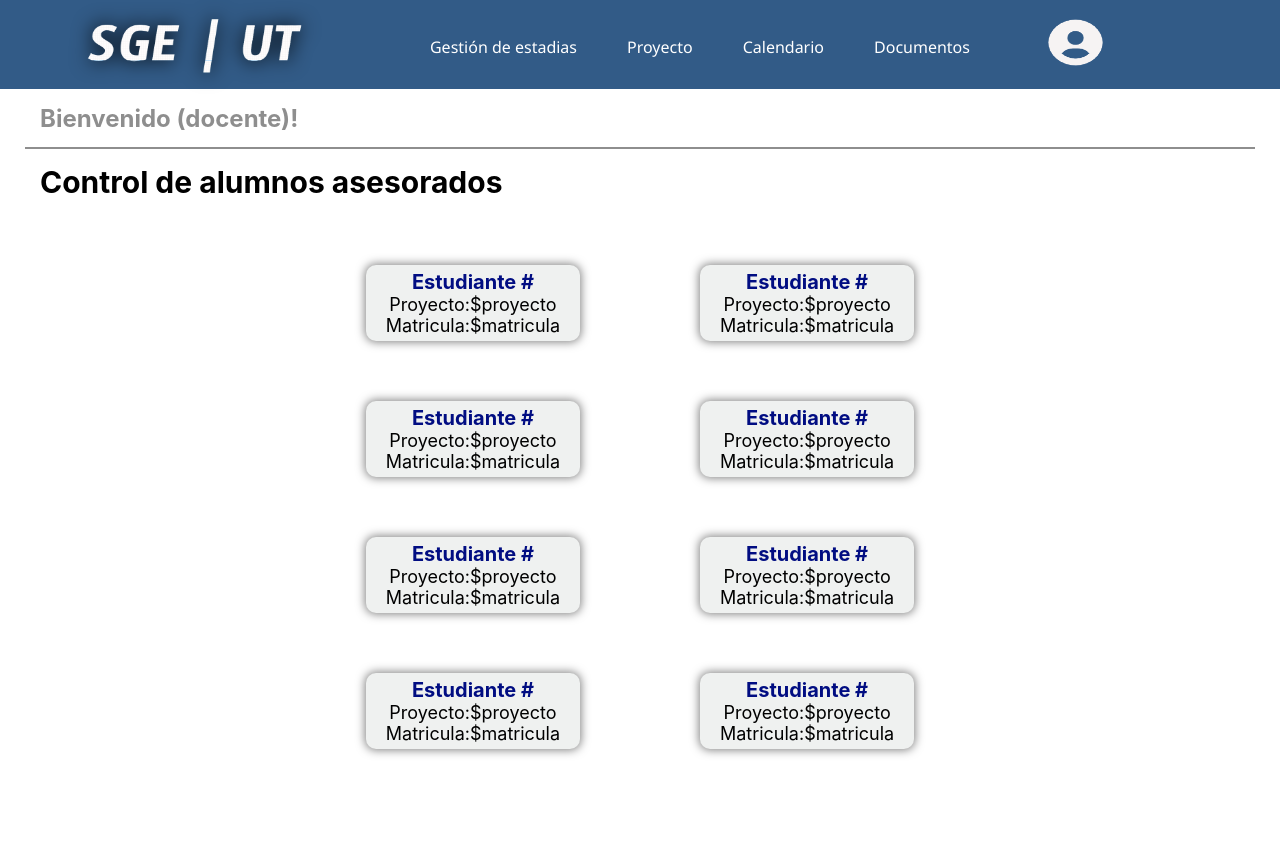
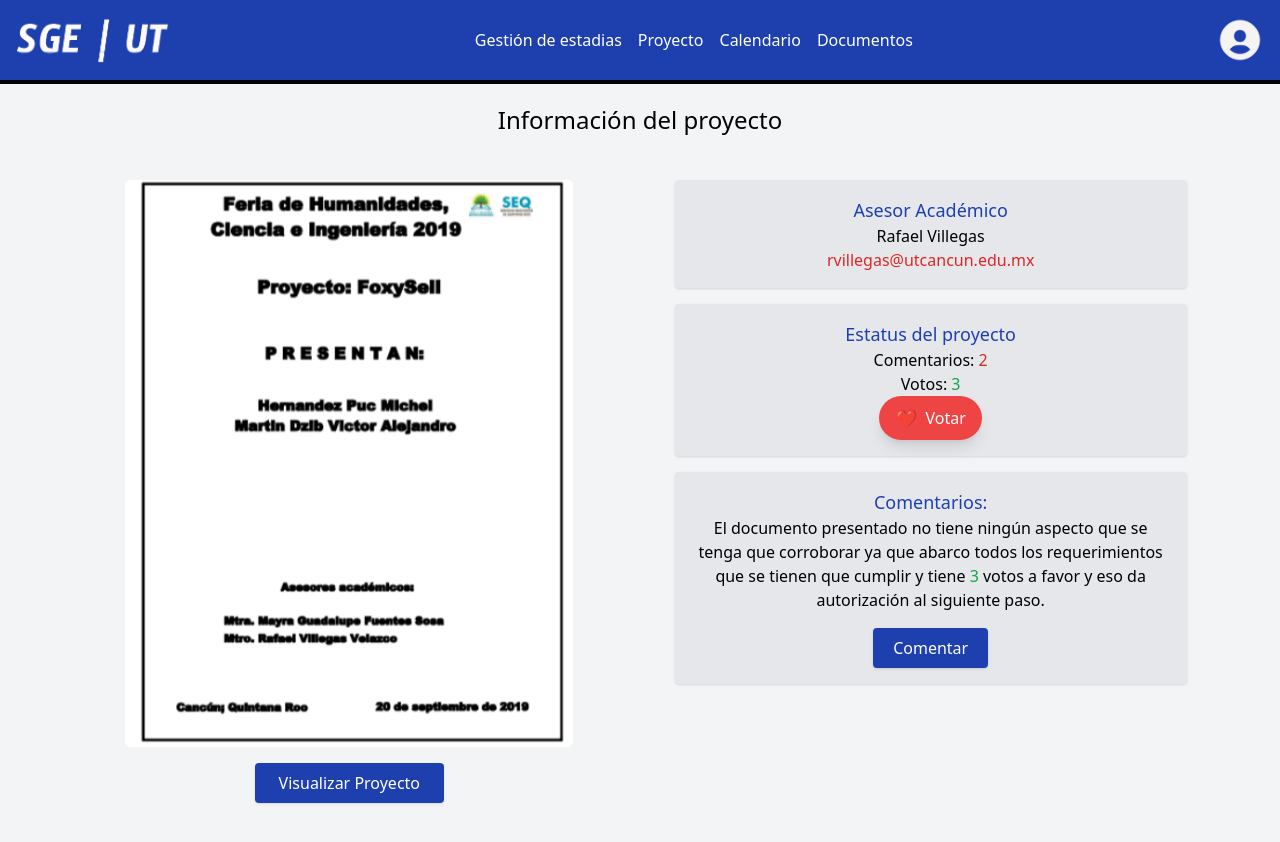
Before and after one commit to Karen-Hoil/sge_equipo, a React (Create React App) app: page / in a window 1280 px wide. Shown: the top 842 px of the page. Before the commit the page ends 800 px from the top, so only its background shows below. Built offline with nearby package versions, Linux system fonts and the light colour scheme.

Commit message:
cambios realizados

```diff
--- a/src/App.css
+++ b/src/App.css
@@ -0,0 +1,3 @@
+@tailwind base;
+@tailwind components;
+@tailwind utilities;
--- a/src/App.js
+++ b/src/App.js
@@ -12,7 +12,7 @@ function App() {
   const router = createBrowserRouter([
     {
       path:"/",
-      element: <Modulo4/>
+      element: <Modulo7/>
     },
     {
       path: "/cartas",
@@ -24,7 +24,7 @@ function App() {
     },
     {
       path: "/proyectos",
-      element: <Modulo7/>
+      element: <Modulo4/>
     }
 
   ]);
--- a/src/index.css
+++ b/src/index.css
@@ -1,13 +1,3 @@
-body {
-  margin: 0;
-  font-family: -apple-system, BlinkMacSystemFont, 'Segoe UI', 'Roboto', 'Oxygen',
-    'Ubuntu', 'Cantarell', 'Fira Sans', 'Droid Sans', 'Helvetica Neue',
-    sans-serif;
-  -webkit-font-smoothing: antialiased;
-  -moz-osx-font-smoothing: grayscale;
-}
-
-code {
-  font-family: source-code-pro, Menlo, Monaco, Consolas, 'Courier New',
-    monospace;
-}
+@tailwind base;
+@tailwind components;
+@tailwind utilities;
--- a/src/page/modulo5.js
+++ b/src/page/modulo5.js
@@ -1,82 +1,82 @@
-import React, { useState } from 'react';
-import '../css/modulo5.css'; // Importamos el archivo CSS propio
-import Sidebar from './sidebar';
+// import React, { useState } from 'react';
+// import '../css/modulo5.css'; // Importamos el archivo CSS propio
+// import Sidebar from './sidebar';
 
-function Modulo5() {
-  const [minimized, setMinimized] = useState(false);
+// function Modulo5() {
 
-  const toggleMinimize = () => {
-    setMinimized(prevState => !prevState);
-  };
+//   const toggleMinimize = () => {
+//     setMinimized(prevState => !prevState);
+//   };
 
-  return (
-    <div className="container">
-      {/* Título y línea superior */}
-      <div className="title-bar">
-        <p className="welcome-text">Bienvenido, (Docente)!</p>
-        <hr className="line" />
-        <h1 className="title">Control de Cartas de Alumnos Asesorados</h1>
-      </div>
+//   return (
+//     <div className="container">
+//       {/* Título y línea superior */}
+//       <div className="title-bar">
+//         <p className="welcome-text">Bienvenido, (Docente)!</p>
+//         <hr className="line" />
+//         <h1 className="title">Control de Cartas de Alumnos Asesorados</h1>
+//       </div>  const [minimized, setMinimized] = useState(false);
 
-      {/* Contenedor especial con sidebar y formulario */}
-      <div className="special-container">
-        {/* Sidebar */}
-        <Sidebar />
 
-        {/* Main Content */}
-        <div className="main-content">
-          <div className={`card-container ${minimized ? 'minimized' : ''}`}>
-            <div className="card">
-              <div className="card-header" onClick={toggleMinimize}>
-              <h2 className="main-title">Redactar Carta</h2>
-                <div className="card-buttons">
-                  {minimized ? (
-                    <button className="maximize-button">+</button>
-                  ) : (
-                    <button className="minimize-button">-</button>
-                  )}
-                  <button className="close-button">×</button>
-                </div>
+//       {/* Contenedor especial con sidebar y formulario */}
+//       <div className="special-container">
+//         {/* Sidebar */}
+//         <Sidebar />
 
-              </div>
-              {!minimized && (
-                <div className="card-body">
-                  <form>
-                    <div className="form-group">
-                      <label htmlFor="student_name" className="form-label">Alumno</label>
-                      <input type="text" id="student_name" name="student_name" className="form-input" placeholder='alumno@utcancun.edu.mx' />
-                    </div>
-                    <div className="form-group">
-                      <label htmlFor="subject" className="form-label">Asunto</label>
-                      <input type="text" id="subject" name="subject" className="form-input" />
-                    </div>
-                    <div className="form-group">
-                      <label htmlFor="message" className="form-label">Mensaje</label>
-                      <textarea id="message" name="message" rows="6" className="form-textarea" placeholder='Estimado estudiante, Quería expresarte mi agradecimiento por tu dedicación y esfuerzo en el desarrollo de tu proyecto...'></textarea>
-                    </div>
-                    <div className="form-group">
-                      <label htmlFor="attachments" className="form-label">Adjuntar Archivos</label>
-                      <input type="file" id="attachments" name="attachments" className="form-file" multiple />
-                    </div>
-                    <div className="form-footer">
-                      <hr className="footer-line" />
-                      <div className="form-buttons">
-                        <button className="form-icon-button" onClick={() => document.execCommand('underline', false, null)}>A</button>
-                        <button className="form-icon-button">Clip</button>
-                        <button className="form-button">Guardar como borrador</button>
-                        <button className="form-icon-button">🗑️</button>
-                      </div>
-                      <button type="submit" className="submit-button">Enviar</button>
-                    </div>
-                  </form>
-                </div>
-              )}
-            </div>
-          </div>
-        </div>
-      </div>
-    </div>
-  );
-}
+//         {/* Main Content */}
+//         <div className="main-content">
+//           <div className={`card-container ${minimized ? 'minimized' : ''}`}>
+//             <div className="card">
+//               <div className="card-header" onClick={toggleMinimize}>
+//               <h2 className="main-title">Redactar Carta</h2>
+//                 <div className="card-buttons">
+//                   {minimized ? (
+//                     <button className="maximize-button">+</button>
+//                   ) : (
+//                     <button className="minimize-button">-</button>
+//                   )}
+//                   <button className="close-button">×</button>
+//                 </div>
 
-export default Modulo5;
+//               </div>
+//               {!minimized && (
+//                 <div className="card-body">
+//                   <form>
+//                     <div className="form-group">
+//                       <label htmlFor="student_name" className="form-label">Alumno</label>
+//                       <input type="text" id="student_name" name="student_name" className="form-input" placeholder='alumno@utcancun.edu.mx' />
+//                     </div>
+//                     <div className="form-group">
+//                       <label htmlFor="subject" className="form-label">Asunto</label>
+//                       <input type="text" id="subject" name="subject" className="form-input" />
+//                     </div>
+//                     <div className="form-group">
+//                       <label htmlFor="message" className="form-label">Mensaje</label>
+//                       <textarea id="message" name="message" rows="6" className="form-textarea" placeholder='Estimado estudiante, Quería expresarte mi agradecimiento por tu dedicación y esfuerzo en el desarrollo de tu proyecto...'></textarea>
+//                     </div>
+//                     <div className="form-group">
+//                       <label htmlFor="attachments" className="form-label">Adjuntar Archivos</label>
+//                       <input type="file" id="attachments" name="attachments" className="form-file" multiple />
+//                     </div>
+//                     <div className="form-footer">
+//                       <hr className="footer-line" />
+//                       <div className="form-buttons">
+//                         <button className="form-icon-button" onClick={() => document.execCommand('underline', false, null)}>A</button>
+//                         <button className="form-icon-button">Clip</button>
+//                         <button className="form-button">Guardar como borrador</button>
+//                         <button className="form-icon-button">🗑️</button>
+//                       </div>
+//                       <button type="submit" className="submit-button">Enviar</button>
+//                     </div>
+//                   </form>
+//                 </div>
+//               )}
+//             </div>
+//           </div>
+//         </div>
+//       </div>
+//     </div>
+//   );
+// }
+
+// export default Modulo5;
--- a/src/page/modulo7.js
+++ b/src/page/modulo7.js
@@ -1,12 +1,64 @@
-import React from "react";
+import React from 'react';
+import logo from '../img/UT.png';
+import user from '../img/user.png';
+import projectImage from '../img/project.png';
 
-//MÓDULO 2: CONTROL DE PROYECTOS (VER, COMENTAR, CALIFICAR) - VISTA PRESIDENTE
+function Modulo7() {
+  return (
+    <div className="flex flex-col min-h-screen bg-gray-100">
+      <header>
+        <nav className="flex justify-between items-center bg-blue-800 text-white p-4">
+          <div>
+            <img src={logo} alt="logo-ut" className="h-12" />
+          </div>
+          <ul className="flex space-x-4">
+            <li><a href="#gestion" className="hover:text-gray-300">Gestión de estadias</a></li>
+            <li><a href="#proyecto" className="hover:text-gray-300">Proyecto</a></li>
+            <li><a href="#calendario" className="hover:text-gray-300">Calendario</a></li>
+            <li><a href="#documentos" className="hover:text-gray-300">Documentos</a></li>
+          </ul>
+          <div>
+            <img src={user} alt="User" className="h-12" />
+          </div>
+        </nav>
+      </header>
+      <div className="flex-grow">
+        <div className="border-t-4 border-black text-center p-5">
+          <h1 className="text-2xl">Información del proyecto</h1>
+        </div>
+        <div className="flex justify-evenly items-start p-6">
+          <div className="w-full max-w-lg">
+            <div className="flex flex-col items-center mb-6">
+              <img src={projectImage} alt="Project" className="w-full max-w-md mb-4" />
+              <button className="bg-blue-800 text-white px-6 py-2 rounded shadow hover:bg-blue-700 transition duration-300">
+                Visualizar Proyecto
+              </button>
+            </div>
+          </div>
+          <div className="flex flex-col w-full max-w-lg gap-4">
+            <div className="bg-gray-200 p-4 text-center rounded shadow">
+              <h2 className="text-blue-800 text-lg">Asesor Académico</h2>
+              <p>Rafael Villegas</p>
+              <p className="text-red-600">rvillegas@utcancun.edu.mx</p>
+            </div>
+            <div className="bg-gray-200 p-4 text-center rounded shadow">
+              <h2 className="text-blue-800 text-lg">Estatus del proyecto</h2>
+              <p>Comentarios: <span className="text-red-600">2</span></p>
+              <p>Votos: <span className="text-green-600">3</span></p>
+              <button className="bg-red-500 text-white px-4 py-2 rounded-full shadow-lg flex items-center justify-center mx-auto">
+                <span className="text-lg mr-2">❤️</span> Votar
+              </button>
+            </div>
+            <div className="bg-gray-200 p-4 w-full text-center rounded shadow">
+              <h2 className="text-blue-800 text-lg">Comentarios:</h2>
+              <p>El documento presentado no tiene ningún aspecto que se tenga que corroborar ya que abarco todos los requerimientos que se tienen que cumplir y tiene <span className="text-green-600">3</span> votos a favor y eso da autorización al siguiente paso.</p>
+              <button className="mt-4 bg-blue-800 text-white px-5 py-2 rounded shadow">Comentar</button>
+            </div>
+          </div>
+        </div>
+      </div>
+    </div>
+  );
+}
 
-function Modulo7 (){
-    return(
-        <>
-
-        </>
-    )
-}
 export default Modulo7;
--- a/tailwind.config.js
+++ b/tailwind.config.js
@@ -1,6 +1,6 @@
 /** @type {import('tailwindcss').Config} */
 module.exports = {
-  content: [],
+  content: ["./src/**/*.{html,js}"],
   theme: {
     extend: {},
   },
```
Also changed, not shown: src/components/headerPresi.js (line endings or trailing spaces), src/img/project.png (added).
